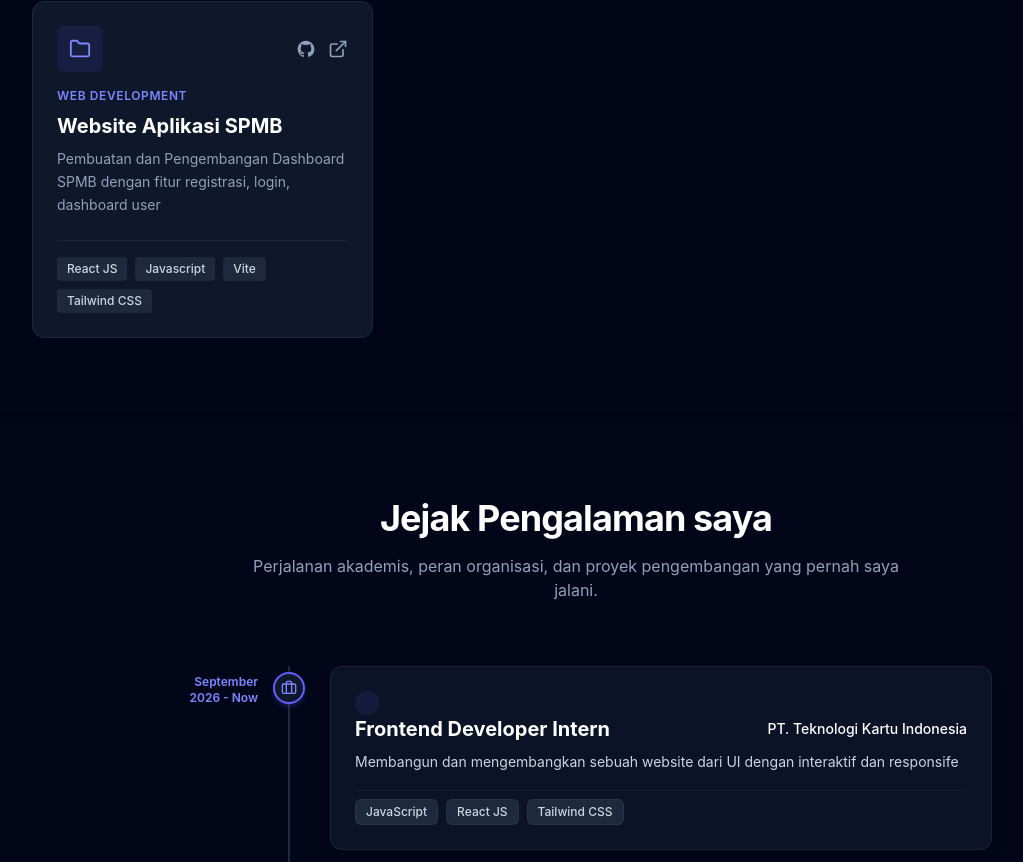
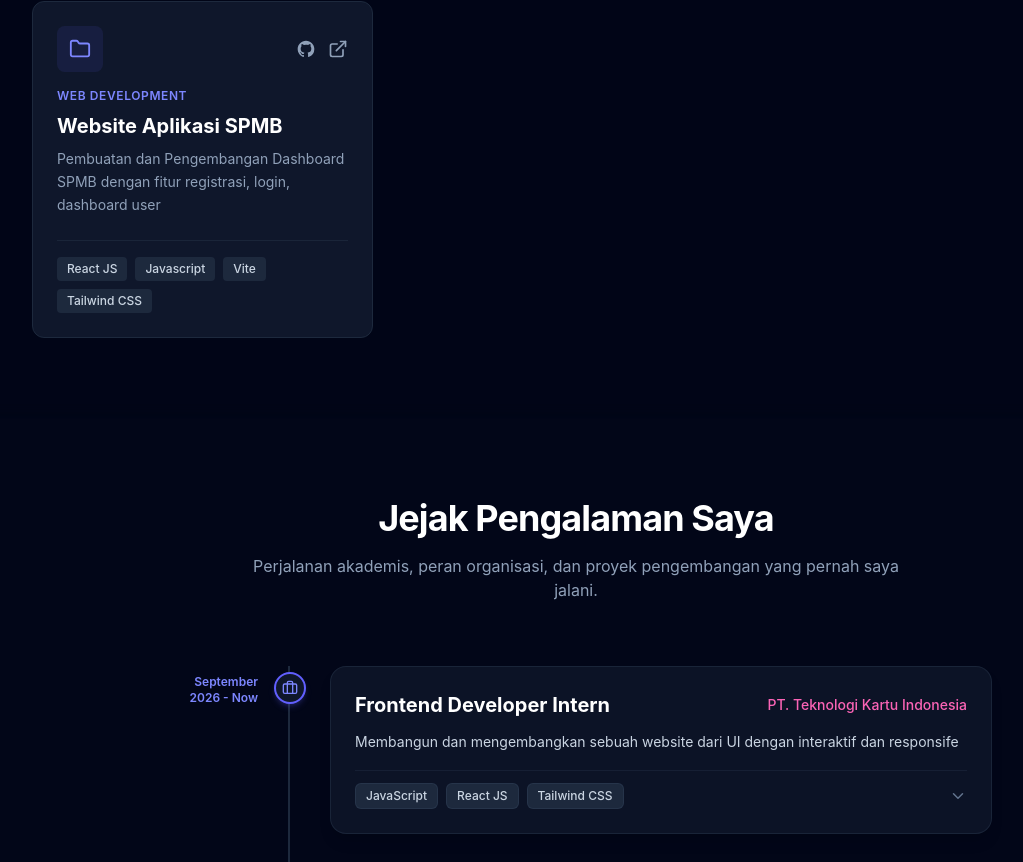
Before and after one commit to BintangGilangkasa/angkasa-semesta, a React (Vite) app: page / in a window 1280 px wide. Shown: the part 1935-2797 px from the top of the page, without its empty margins (64-1087 px from the left). Built offline with nearby package versions, Linux system fonts and the light colour scheme.

Commit message:
update dropdown in experience

```diff
--- a/src/components/layout/Footer.jsx
+++ b/src/components/layout/Footer.jsx
@@ -11,7 +11,7 @@ export default function Footer() {
                     © {new Date().getFullYear()} <span className="text-white font-medium">{profileData.name}</span>. All rights reserved.
                 </p>
 
-                <div className='group text-sm text-center'>
+                <div className='group text-sm text-center cursor-pointer'>
                     <h1>
                         <span className='group-hover:text-purple-800'>#</span>
                         <span className='group-hover:text-green-300'>angkasaa</span>
--- a/src/components/layout/Navbar.jsx
+++ b/src/components/layout/Navbar.jsx
@@ -1,6 +1,5 @@
 import { Menu, X } from "lucide-react";
 import React, {useState} from "react";
-import ThemeToggle from "../common/ThemeToogle";
 
 export default function Navbar() {
     const [isOpen, setIsOpen] = useState(false);
--- a/src/components/sections/ExperienceSection.jsx
+++ b/src/components/sections/ExperienceSection.jsx
@@ -1,72 +1,122 @@
-import React from 'react';
+import React, { useState } from 'react';
 import { experiencesData } from '../../data/experience';
-import { Briefcase, Calendar, GraduationCap } from 'lucide-react';
+import { Briefcase, Calendar, GraduationCap, ChevronDown, ChevronUp } from 'lucide-react';
 
 export default function ExperienceSection() {
+  const [expandedId, setExpandedId] = useState(null);
+
+  const toggleExpand = (id) => {
+    setExpandedId(expandedId === id ? null : id);
+  };
+
   return (
     <section id="experience" className="py-20 bg-transparent text-white">
       <div className="max-w-4xl mx-auto px-4 sm:px-6 lg:px-8">
 
         {/* Title */}
         <div className="text-center max-w-2xl mx-auto mb-16">
-          <h2 className="text-3xl font-bold tracking-tight sm:text-4xl">
-            Jejak Pengalaman saya
-          </h2>
+          <h2 className="text-3xl font-bold tracking-tight sm:text-4xl">Jejak Pengalaman Saya</h2>
           <p className="mt-4 text-slate-400">
             Perjalanan akademis, peran organisasi, dan proyek pengembangan yang pernah saya jalani.
           </p>
         </div>
 
         {/* Timeline Line Container */}
-        <div className="relative border-l-2 border-slate-800 ml-4 sm:ml-32 space-y-12">
-          {experiencesData.map((exp, index) => (
-            <div key={exp.id || index} className="relative pl-8 sm:pl-10 group">
+        <div className="relative border-l-2 border-slate-800 ml-4 sm:ml-32 space-y-8">
+          {experiencesData.map((exp, index) => {
+            const itemId = exp.id || index;
+            const isExpanded = expandedId === itemId;
+            const isAcademic =
+              exp.role?.toLowerCase().includes('mahasiswa') ||
+              exp.role?.toLowerCase().includes('pendidikan') ||
+              exp.category === 'education';
 
-              {/* Timeline Bullet Node / Icon di Garis Jalur */}
-              <div className="absolute -left-4.25 top-1.5 w-8 h-8 rounded-full bg-slate-900 border-2 border-indigo-500 flex items-center justify-center text-indigo-400 group-hover:bg-indigo-600 group-hover:text-white group-hover:scale-110 transition-all duration-300 shadow-md shadow-indigo-500/20">
-                {exp.role.toLowerCase().includes('mahasiswa') || exp.role.toLowerCase().includes('pendidikan') ? (
-                  <GraduationCap size={16} />
-                ) : (
-                  <Briefcase size={16} />
-                )}
+            const listDetails = exp.responsibilities || exp.details;
+
+            return (
+              <div key={itemId} className="relative pl-6 sm:pl-10 group">
+
+                {/* Timeline Bullet Node */}
+                <div className="absolute -left-4 top-1.5 w-8 h-8 rounded-full bg-slate-900 border-2 border-indigo-500 flex items-center justify-center text-indigo-400 group-hover:bg-indigo-600 group-hover:text-white group-hover:scale-110 transition-all duration-300 shadow-md shadow-indigo-500/20 z-10">
+                  {isAcademic ? <GraduationCap size={16} /> : <Briefcase size={16} />}
                 </div>
 
-              {/* Tanggal/Periode (Tampilan Desktop: di sebelah kiri garis) */}
+                {/* Tanggal/Periode (Desktop) */}
                 <div className="hidden sm:block absolute -left-32 top-2 w-24 text-right text-xs font-semibold text-indigo-400">
                   {exp.period}
                 </div>
 
                 {/* Card Konten Pengalaman */}
-              <div className="p-6 bg-slate-900/80 border border-slate-800/80 rounded-xl hover:border-indigo-500/50 transition-all duration-300 shadow-lg">
-
-                {/* Logo Company */}
-                <div className="p-3 bg-indigo-500/10 text-indigo-600 dark:text-indigo-400 rounded-xl w-fit flex items-center justify-center group-hover:scale-105 transition-transform">
-                  {exp.icon}
-                </div>
-
-                {/* Tanggal/Periode (Tampilan Mobile) */}
+                <div
+                  onClick={() => toggleExpand(itemId)}
+                  className={`p-6 bg-slate-900/80 border rounded-2xl transition-all duration-300 cursor-pointer shadow-lg select-none ${isExpanded
+                    ? 'border-indigo-500/80 bg-slate-900/90 ring-1 ring-indigo-500/30'
+                    : 'border-slate-800/80 hover:border-indigo-500/50'
+                    }`}
+                >
+                  {/* Tanggal/Periode (Mobile) */}
                   <div className="sm:hidden flex items-center gap-1.5 text-indigo-400 text-xs font-semibold mb-2">
                     <Calendar size={14} />
                     <span>{exp.period}</span>
                   </div>
 
-                <div className="flex flex-col sm:flex-row sm:items-center justify-between gap-1 mb-2">
+                  {/* Header Info */}
+                  <div className="flex flex-col sm:flex-row sm:items-center justify-between gap-2 mb-3">
+                    <div className="flex items-center gap-3">
+                      {exp.icon && (
+                        <div className="p-2.5 bg-indigo-500/10 text-indigo-400 rounded-xl flex items-center justify-center shrink-0">
+                          {typeof exp.icon === 'string' ? (
+                            <img src={exp.icon} alt={exp.organization} className="w-5 h-5 object-contain" />
+                          ) : (
+                            exp.icon
+                          )}
+                        </div>
+                      )}
                       <h3 className="text-xl font-bold text-white group-hover:text-indigo-300 transition-colors">
                         {exp.role}
                       </h3>
-                  <span className="text-sm font-medium group-hover:text-pink-500  text-white">
+                    </div>
+
+                    <span className="text-sm font-medium text-pink-400 sm:text-right">
                       {exp.organization}
                     </span>
                   </div>
 
+                  {/* Deskripsi Singkat */}
                   <p className="text-slate-300 text-sm leading-relaxed mb-4">
                     {exp.description}
                   </p>
 
-                {/* Tech / Skills Badges */}
-                {exp.skills && exp.skills.length > 0 && (
-                  <div className="flex flex-wrap gap-2 pt-2 border-t border-slate-800/60">
-                    {exp.skills.map((skill) => (
+                  {/* Dropdown smooth */}
+                  <div
+                    className={`grid transition-all duration-300 ease-in-out ${isExpanded && listDetails && listDetails.length > 0
+                      ? 'grid-rows-[1fr] opacity-100'
+                      : 'grid-rows-[0fr] opacity-0'
+                      }`}
+                  >
+
+                    {/* Detail Responsibilities */}
+                    <div className='overflow-hidden'>
+                      <div className="border-t border-slate-800/80 text-xs text-slate-300">
+                        <h4 className="text-[11px] font-semibold text-indigo-400 uppercase tracking-wider mb-2">
+                          Tanggung Jawab & Pencapaian:
+                        </h4>
+                        <ul className="space-y-2 text-slate-300 leading-relaxed pb-1">
+                          {listDetails.map((item, idx) => (
+                            <li key={idx} className="flex items-start gap-2">
+                              <span className="text-indigo-400 font-bold shrink-0">•</span>
+                              <span>{item}</span>
+                            </li>
+                          ))}
+                        </ul>
+                      </div>
+                    </div>
+                  </div>
+
+                  {/* Footer Card: Tech/Skills Badges & Chevron Indicator */}
+                  <div className="flex items-center justify-between pt-3 border-t border-slate-800/60">
+                    <div className="flex flex-wrap gap-2">
+                      {exp.skills?.map((skill) => (
                         <span
                           key={skill}
                           className="px-2.5 py-1 bg-slate-800 text-slate-300 text-xs font-medium rounded-md border border-slate-700/50"
@@ -75,11 +125,19 @@ export default function ExperienceSection() {
                         </span>
                       ))}
                     </div>
-                )}
+                    {/* Ganti bagian indikator ChevronUp/ChevronDown dengan ini: */}
+                    <div
+                      className={`text-slate-500 group-hover:text-indigo-400 transition-transform duration-300 ml-2 shrink-0 ${isExpanded ? 'rotate-180 text-indigo-400' : ''
+                        }`}
+                    >
+                      <ChevronDown size={18} />
+                    </div>
                   </div>
 
                 </div>
-          ))}
+              </div>
+            );
+          })}
         </div>
 
       </div>
--- a/src/components/sections/SkillSection.jsx
+++ b/src/components/sections/SkillSection.jsx
@@ -13,7 +13,6 @@ import {
   SiGit,
   SiHtml5,
   SiFigma,
-  SiGooglecloud,
   SiApachekafka,
   SiSelenium,
 } from 'react-icons/si';
@@ -124,13 +123,6 @@ export default function SkillsSection() {
       anim: "animate-float-1"
     },
     {
-      name: "GCP",
-      icon: <SiGooglecloud />,
-      colorClass: "hover:text-[#4285F4] hover:border-[#4285F4]/50 hover:shadow-[#4285F4]/20",
-      activeClass: "text-[#4285F4] border-[#4285F4]/50 shadow-[#4285F4]/20",
-      anim: "animate-float-2"
-    },
-    {
       name: "Apache Kafka",
       icon: <SiApachekafka />,
       colorClass: "hover:text-[#231F20] hover:border-[#231F20]/50 hover:shadow-[#231F20]/20",
```
Also changed, not shown: src/data/experience.js (+15 -3 lines), src/components/common/Button.jsx (deleted), src/components/common/ProjectCard.jsx (deleted). Lines whose indentation alone changed are shown as unchanged.
